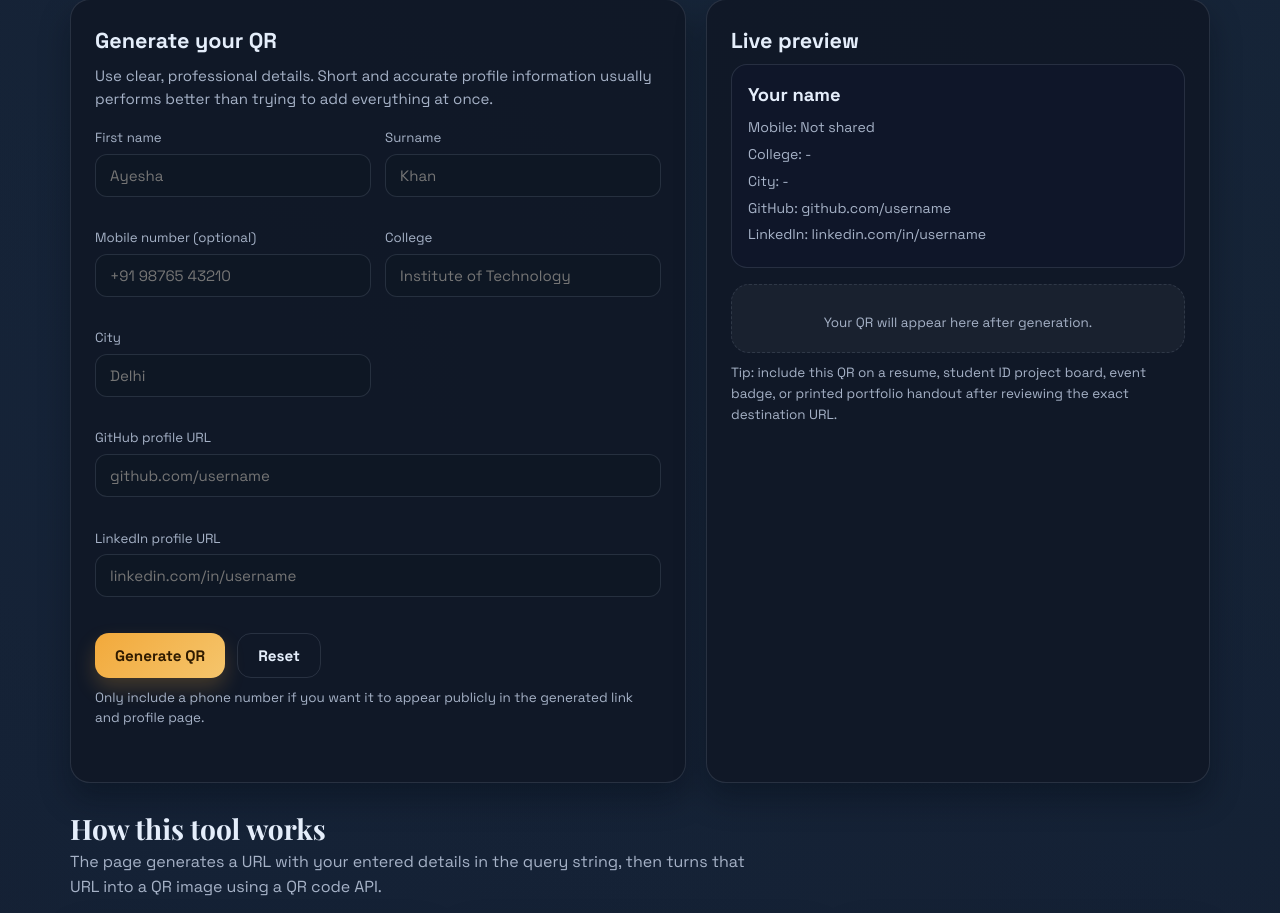
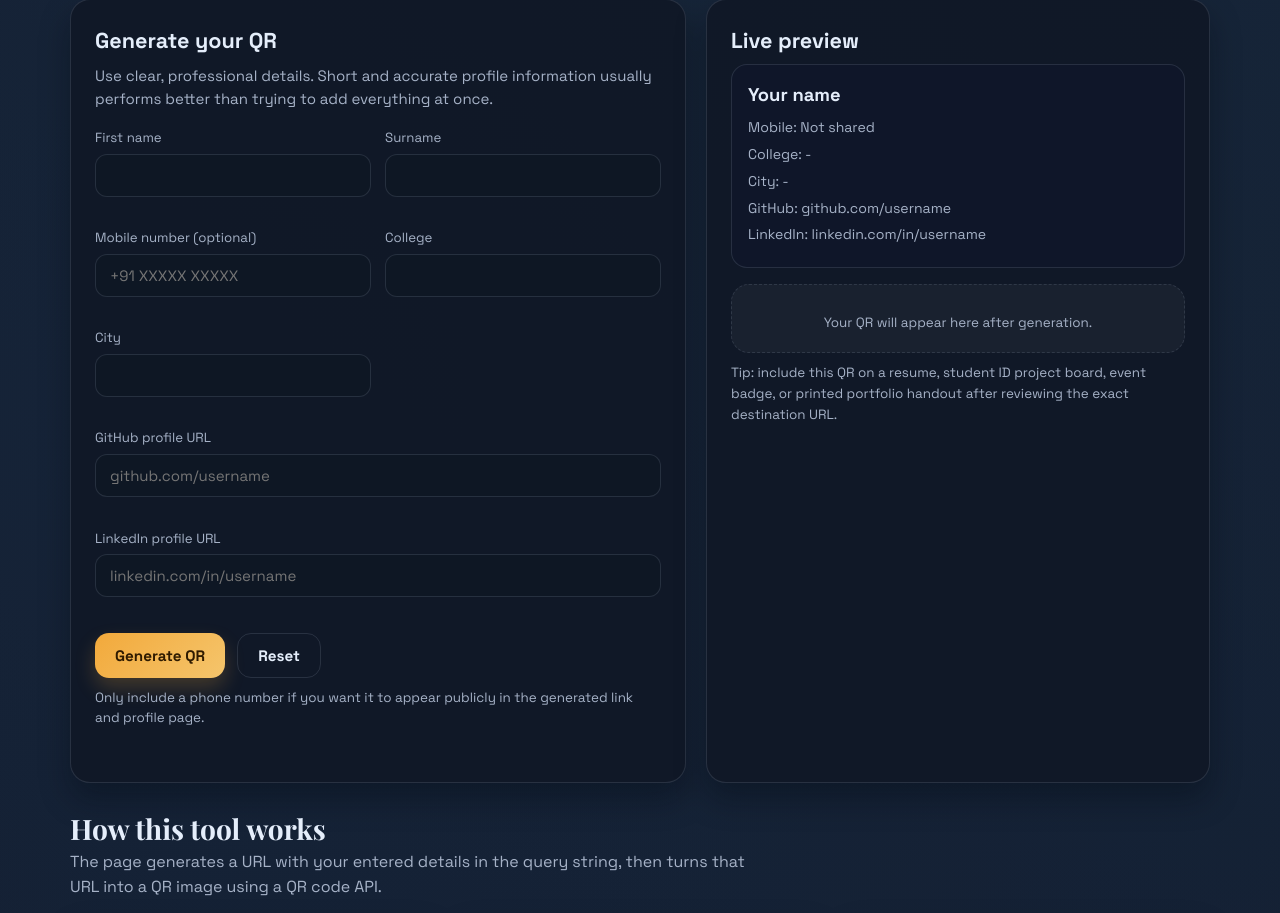
Before and after one commit to ShubhamSattigeri1/portfolio, a plain HTML site: page index.html in a window 1280 px wide. Shown: the part 805-1718 px from the top of the page. Drawn offline with nearby package versions, Linux system fonts and the light colour scheme.

Commit message:
NUMBER CHANGE

```diff
--- a/index.html
+++ b/index.html
@@ -440,27 +440,27 @@
                 <div class="form-grid">
                   <div class="field">
                     <label for="f-name">First name</label>
-                    <input id="f-name" placeholder="Ayesha" oninput="livePreview()" />
+                    <input id="f-name" placeholder="" oninput="livePreview()" />
                     <span class="errmsg" id="e-name"></span>
                   </div>
                   <div class="field">
                     <label for="f-surname">Surname</label>
-                    <input id="f-surname" placeholder="Khan" oninput="livePreview()" />
+                    <input id="f-surname" placeholder="" oninput="livePreview()" />
                     <span class="errmsg" id="e-surname"></span>
                   </div>
                   <div class="field">
                     <label for="f-mobile">Mobile number (optional)</label>
-                    <input id="f-mobile" placeholder="+91 98765 43210" inputmode="tel" oninput="livePreview()" />
+                    <input id="f-mobile" placeholder="+91 XXXXX XXXXX" inputmode="tel" oninput="livePreview()" />
                     <span class="errmsg" id="e-mobile"></span>
                   </div>
                   <div class="field">
                     <label for="f-college">College</label>
-                    <input id="f-college" placeholder="Institute of Technology" oninput="livePreview()" />
+                    <input id="f-college" placeholder="" oninput="livePreview()" />
                     <span class="errmsg" id="e-college"></span>
                   </div>
                   <div class="field">
                     <label for="f-city">City</label>
-                    <input id="f-city" placeholder="Delhi" oninput="livePreview()" />
+                    <input id="f-city" placeholder="" oninput="livePreview()" />
                     <span class="errmsg" id="e-city"></span>
                   </div>
                   <div class="field wide">
```
